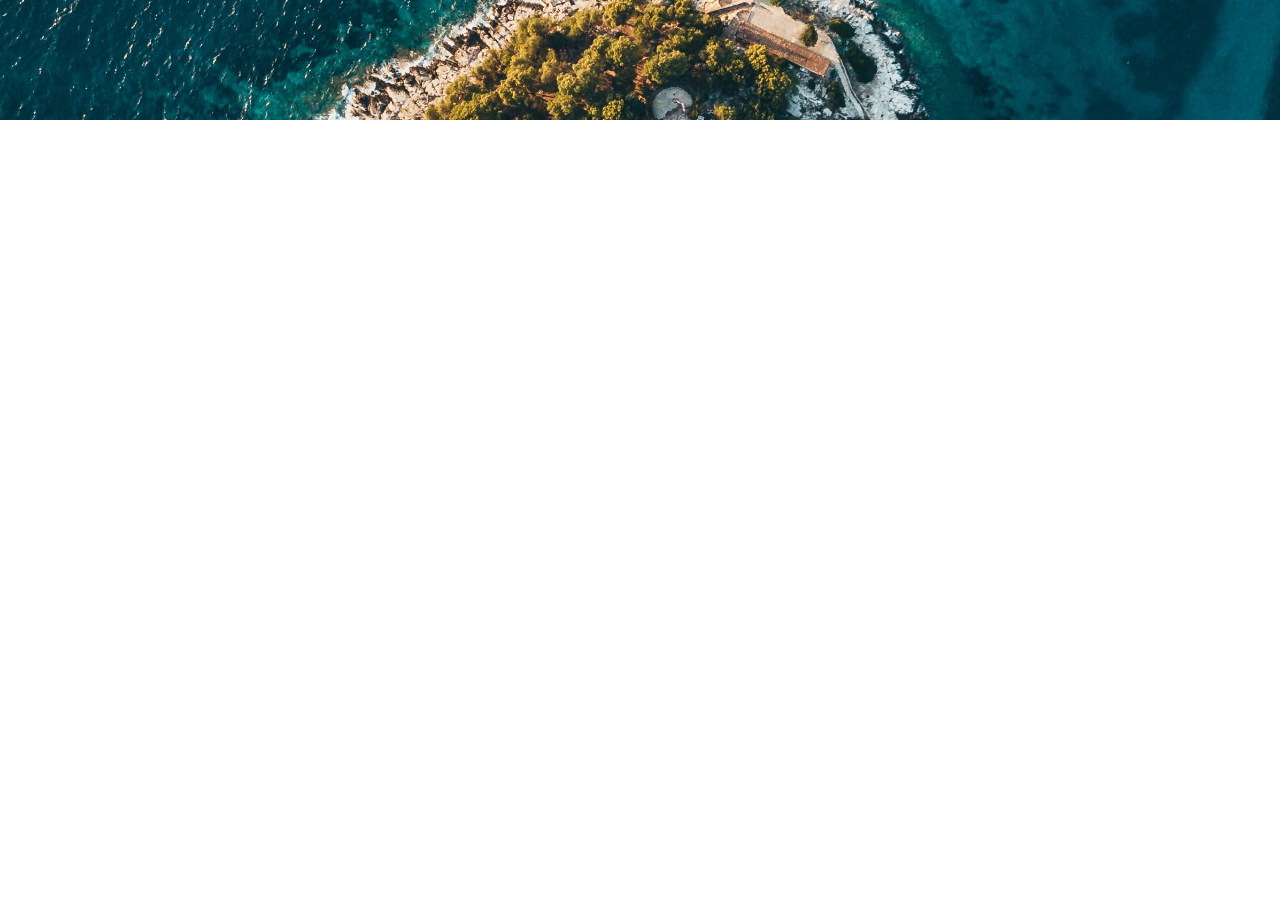
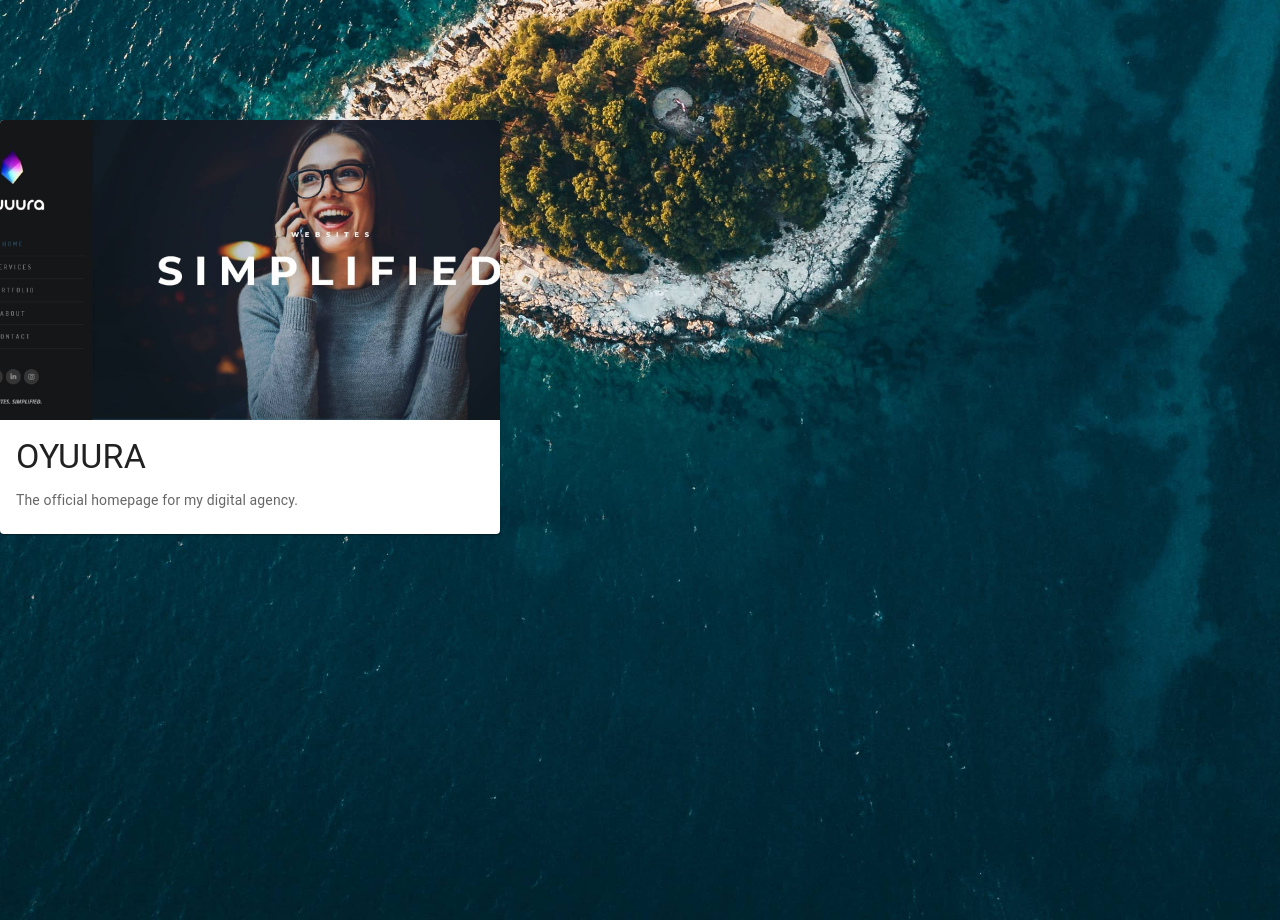
Before and after one commit to EonYY/portfolio, a Next.js app in the folder site/: page / in a window 1280 px wide. Shown: the part 680-1600 px from the top of the page. Before the commit the page ends 800 px from the top, so only its background shows below. Built offline with nearby package versions, Linux system fonts and the light colour scheme.

Commit message:
Create project section and project cards

```diff
--- /dev/null
+++ b/site/components/ProjectCard.js
@@ -0,0 +1,40 @@
+import Card from '@mui/material/Card';
+import CardActions from '@mui/material/CardActions';
+import CardContent from '@mui/material/CardContent';
+import CardMedia from '@mui/material/CardMedia';
+import Button from '@mui/material/Button';
+import Typography from '@mui/material/Typography';
+import { makeStyles } from "@mui/styles"
+
+
+
+
+const useStyles = makeStyles(() => ({
+    cardTitle: {
+        fontFamily: 'Nunito',
+        fontWeight: 'bold',
+    }
+}));
+
+export default function ProjectCard() {
+    const classes = useStyles();
+
+  return (
+    <Card sx={{ maxWidth: 500 }}>
+      <CardMedia
+        component='img'
+        height='300'
+        image={"/assets/oyuura-screenshot-small.jpg"}
+        alt='oyuura screenshot'
+      />
+      <CardContent>
+        <Typography gutterBottom variant="h4" component="div" className={classes.cardTitle}>
+          OYUURA
+        </Typography>
+        <Typography variant="body2" color="text.secondary">
+          The official homepage for my digital agency.
+        </Typography>
+      </CardContent>
+    </Card>
+  );
+}
--- /dev/null
+++ b/site/components/Projects.js
@@ -0,0 +1,19 @@
+import { makeStyles } from "@mui/styles"
+import ProjectCard from "./ProjectCard";
+
+const useStyles = makeStyles(() => ({
+  root: {
+    height: '100vh',
+  },
+}));
+
+
+export default function Projects() {
+  const classes = useStyles();
+
+    return (
+      <div className={classes.root}>
+          <ProjectCard />
+      </div>
+    )
+  }
--- a/site/pages/index.js
+++ b/site/pages/index.js
@@ -1,11 +1,12 @@
-import { CssBaseline } from "@mui/material";
+import { CssBaseline } from "@mui/material"
 import { makeStyles } from "@mui/styles"
+import Projects from "../components/Projects"
 import Header from "/components/Header"
 
 const useStyles = makeStyles(() => ({
   root: {
     minHeight: '100vh',
-    backgroundImage: `url(${'/assets/Background.jpg'})`,
+    backgroundImage: "url('/assets/Background.jpg')",
     backgroundRepeat: 'no-repeat',
     backgroundSize: 'cover',
   },
@@ -19,6 +20,7 @@ export default function Home() {
       <div className={classes.root}>
         <CssBaseline />
         <Header />
+        <Projects />
       </div>
     )
   }
```
Also changed, not shown: site/public/assets/oyuura-screenshot-small.jpg (added).
